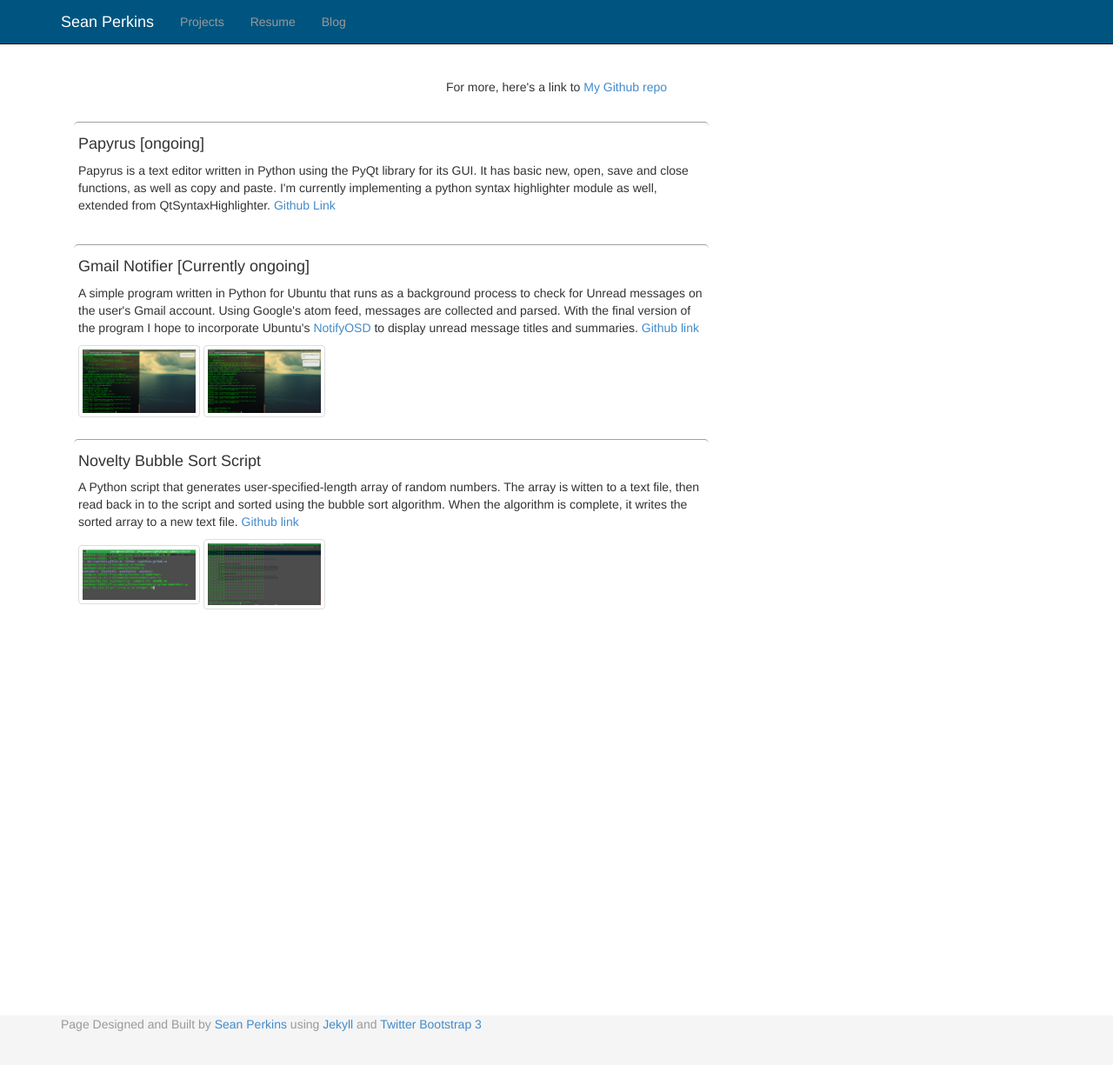
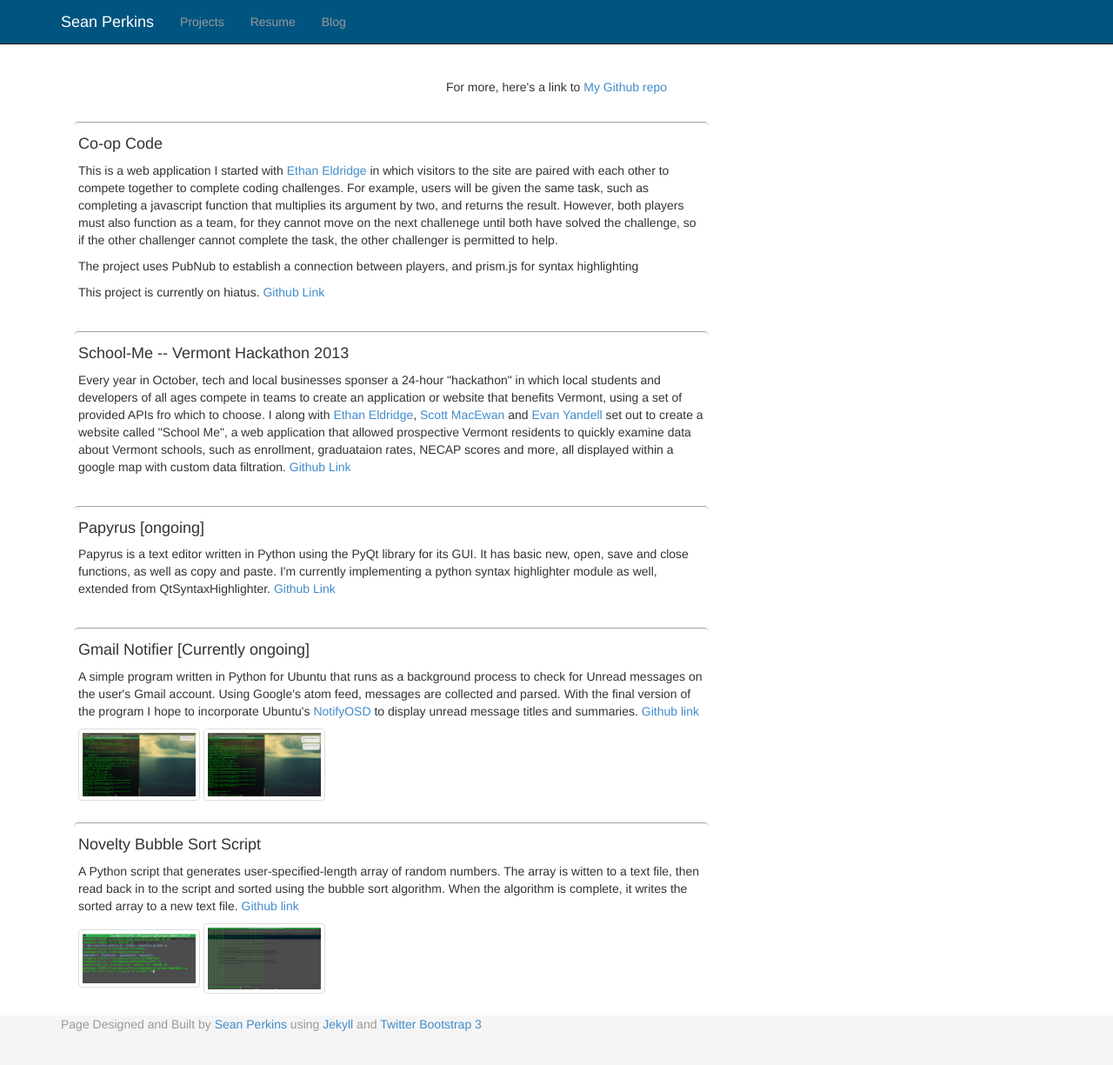
Before and after one commit to scperkins/scperkins.github.io, a Jekyll site: the page built from projects.html, in a window 1280 px wide and 1228 px high. Shown: the top 1225 px of the window at 87% size. Built offline with Jekyll 4.4.1, drawn with Linux system fonts in a browser that asks for light colours.

Commit message:
added two projects

```diff
--- a/projects.html
+++ b/projects.html
@@ -8,6 +8,23 @@ layout: default
 			<p>For more, here's a link to <a href="https://github.com/scperkins?tab=repositories">My Github repo</a></p>
 		</div>
 		<div class="col-md-8">
+
+			<div class='project'>
+				<h4>Co-op Code</h4>
+				<p>This is a web application I started with <a href="ejehardenberg.github.io">Ethan Eldridge</a> in which visitors to the site are paired with each other to compete together to complete coding challenges. For example, users will be given the same task, such as completing a javascript function that multiplies its argument by two, and returns the result. However, both players must also function as a team, for they cannot move on the next challenege until both have solved the challenge, so if the other challenger cannot complete the task, the other challenger is permitted to help.</p>
+
+				<p>The project uses PubNub to establish a connection between players, and prism.js for syntax highlighting </p>
+
+				<p>This project is currently on hiatus. <a href="https://github.com/EJEHardenberg/coop-code">Github Link</a></p>
+			</div>
+
+			<div class='project'>
+				<h4>School-Me -- Vermont Hackathon 2013</h4>
+				<p>Every year in October, tech and local businesses sponser a 24-hour "hackathon" in which local students and developers of all ages compete in teams to create an application
+					or website that benefits Vermont, using a set of provided APIs fro which to choose. I along with <a href="https://github.com">Ethan Eldridge</a>, <a href="https://github.com/smacewan101">Scott MacEwan</a> and <a href="https://github.com/primehunter326">Evan Yandell</a> set out to create a website called "School Me", a web application that allowed prospective Vermont residents to quickly examine data about Vermont schools, such as enrollment, graduataion rates, NECAP scores and more, all displayed within a google map with custom data filtration. <a href="https://github.com/smacewan101/School-Me">Github Link</a>
+				</p>
+			</div>
+
 			<div class='project'>
 				<h4>Papyrus [ongoing]</h4>
 				<p>Papyrus is a text editor written in Python using the PyQt library for its GUI. It has basic new, open, save and close functions, as well as copy and paste. I'm currently implementing a python syntax highlighter module as well, extended from QtSyntaxHighlighter. <a href="http://github.com/scperkins/Papyrus">Github Link</a></p>
```
